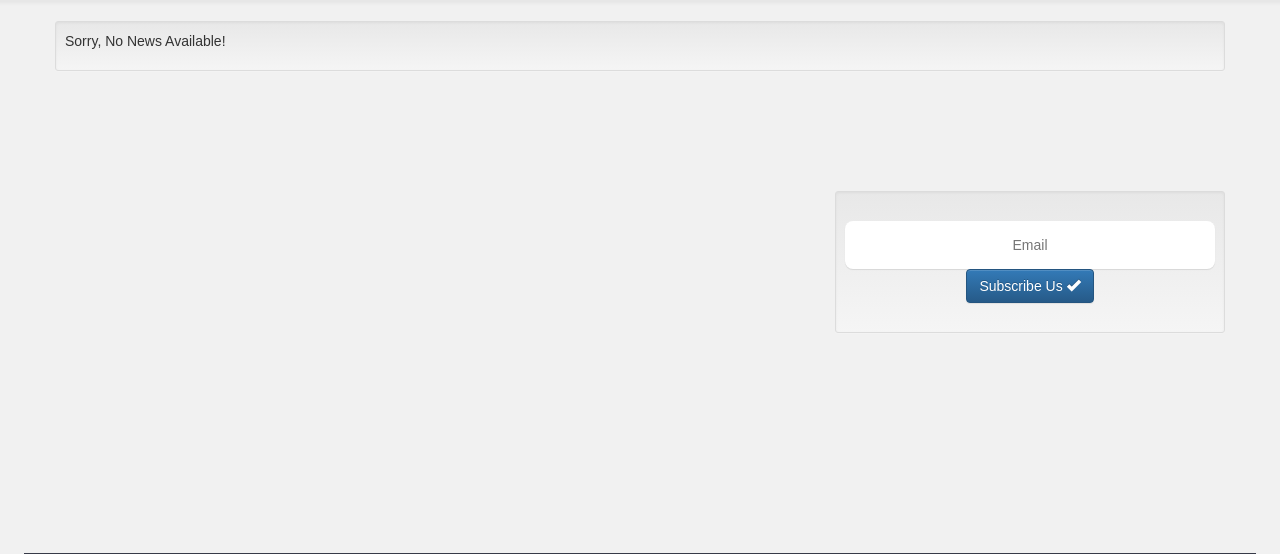
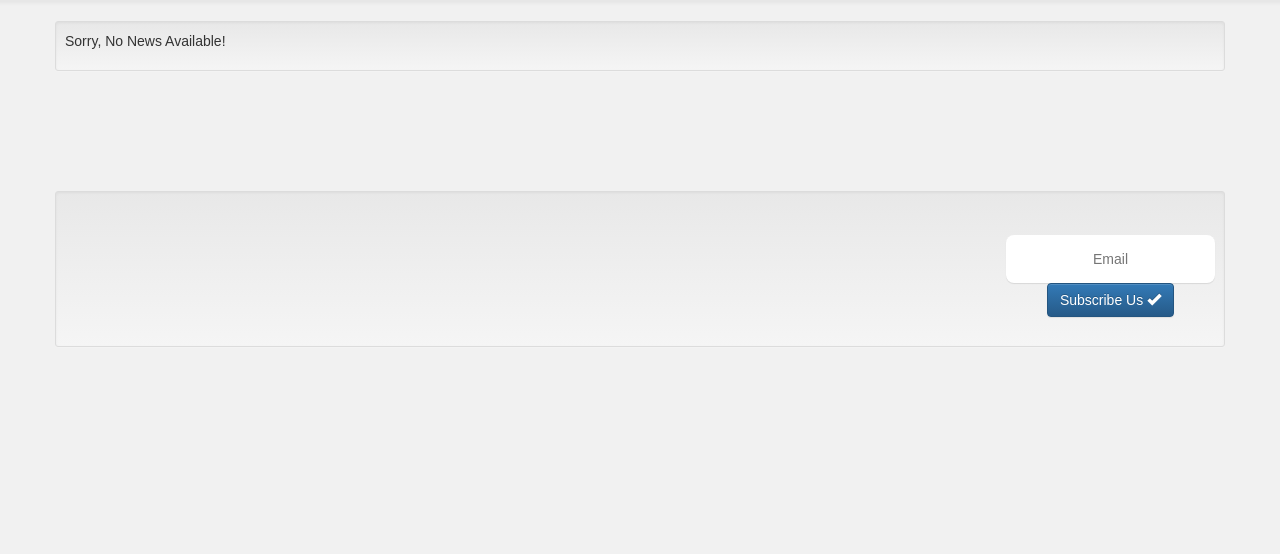
Before and after one commit to akshayantony/newsweb, a Django app: page / in a window 1280 px wide. Shown: the part 300-854 px from the top of the page. Run offline with Django 3.2, Linux system fonts and the light colour scheme; data that the repository does not hold is empty; some libraries are stand-ins or nearby versions.

Commit message:
after updating subordering

```diff
--- a/homepage/templates/homepage/news_list.html
+++ b/homepage/templates/homepage/news_list.html
@@ -59,7 +59,9 @@ $(document).ready(function(){
             {% endblock newslist %}
             {% block categories %}
                 {% if categ_news %}
-                      <div class="col-sm-4 col-md-4 list-group newscater">
+                <div class="row">
+                    <div class="col-sm-4 col-md-4">
+                      <div class="col-sm-12 col-md-12 list-group newscater">
                           {% for categories in categ_news %}
                               <a href="{% url 'homepage:categorylist' categories.cname %}" class="list-group-item"><span class="badge" ><i class="fa fa-chevron-right icon-data"></i></i></span>{{categories.cname}}</a>
                           {% endfor %}
@@ -68,16 +70,17 @@ $(document).ready(function(){
             {% endblock categories %}
                 {% block addnews %}
                 {% if user.is_authenticated %}
-                    <div class="col-sm-4 col-md-4 btn btn-link well well-sm" style="float:right">
+                    <div class="col-sm-12 col-md-12 btn btn-link well well-sm" style="float:right">
                        <span class="glyphicon glyphicon-plus-sign">Add your own news? </span> <a href="{% url 'homepage:addnews' %}">Click here!</a>
                     </div>
                   {% endif %}
                     <br><br><br><br><br>
                     {% endblock addnews %}
-                    <div class="col-sm-4 col-md-4 well well-sm pull-right" id="id_subscribe" style="float:right">
+                    <div class="col-sm-12 col-md-12 well well-sm pull-right" id="id_subscribe" style="float:right">
                         {% include './subscribe.html'%}
                     </div>
-
+                    </div>
+                </div>
 
 
               </div>
--- a/homepage/templates/homepage/subscribe.html
+++ b/homepage/templates/homepage/subscribe.html
@@ -1,5 +1,5 @@
 <div>
-<form method="post" action="{% url 'homepage:subscribe'%}">
+<form method="post" action="{% url 'homepage:subscribe'%}" class="pull-right">
     {% csrf_token  %}
        <div class="input-append newsletter-box text-center">
           <input type="email" name="Email" class=" text-center" placeholder="Email">
```
